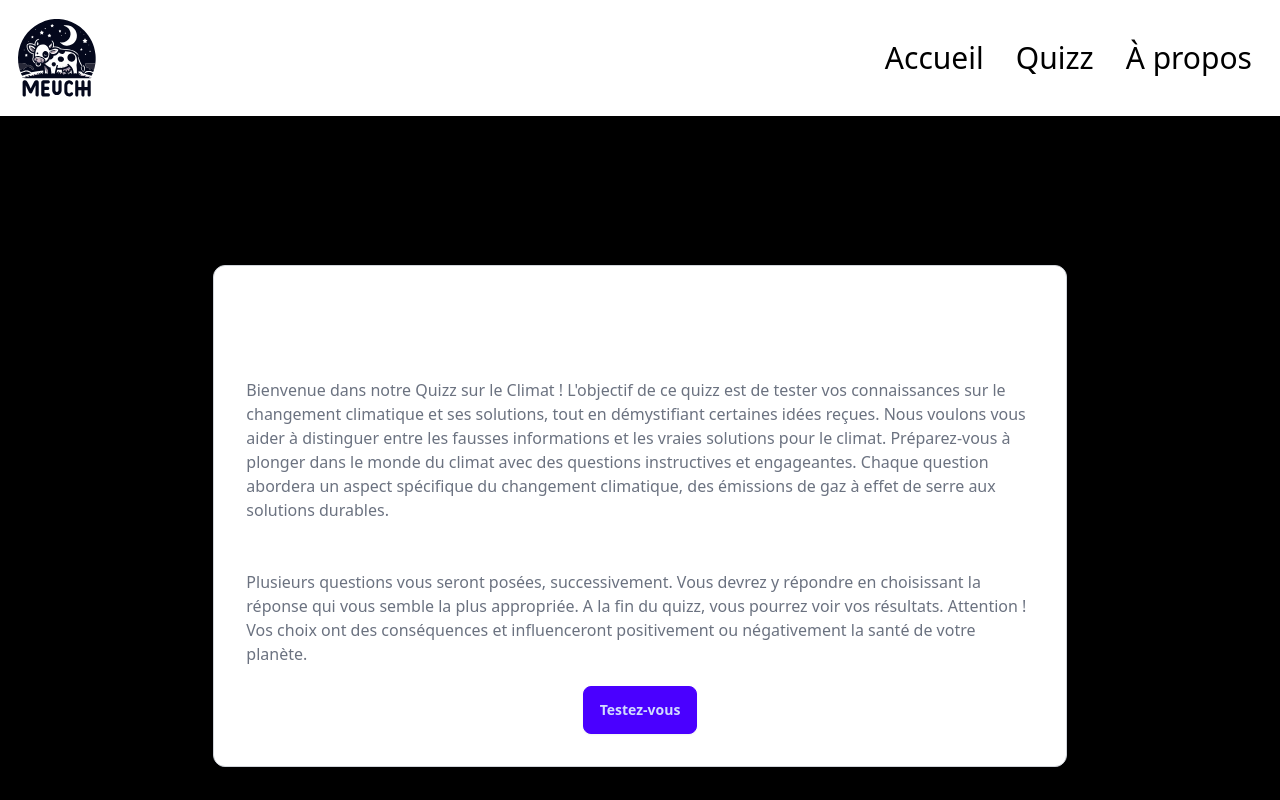
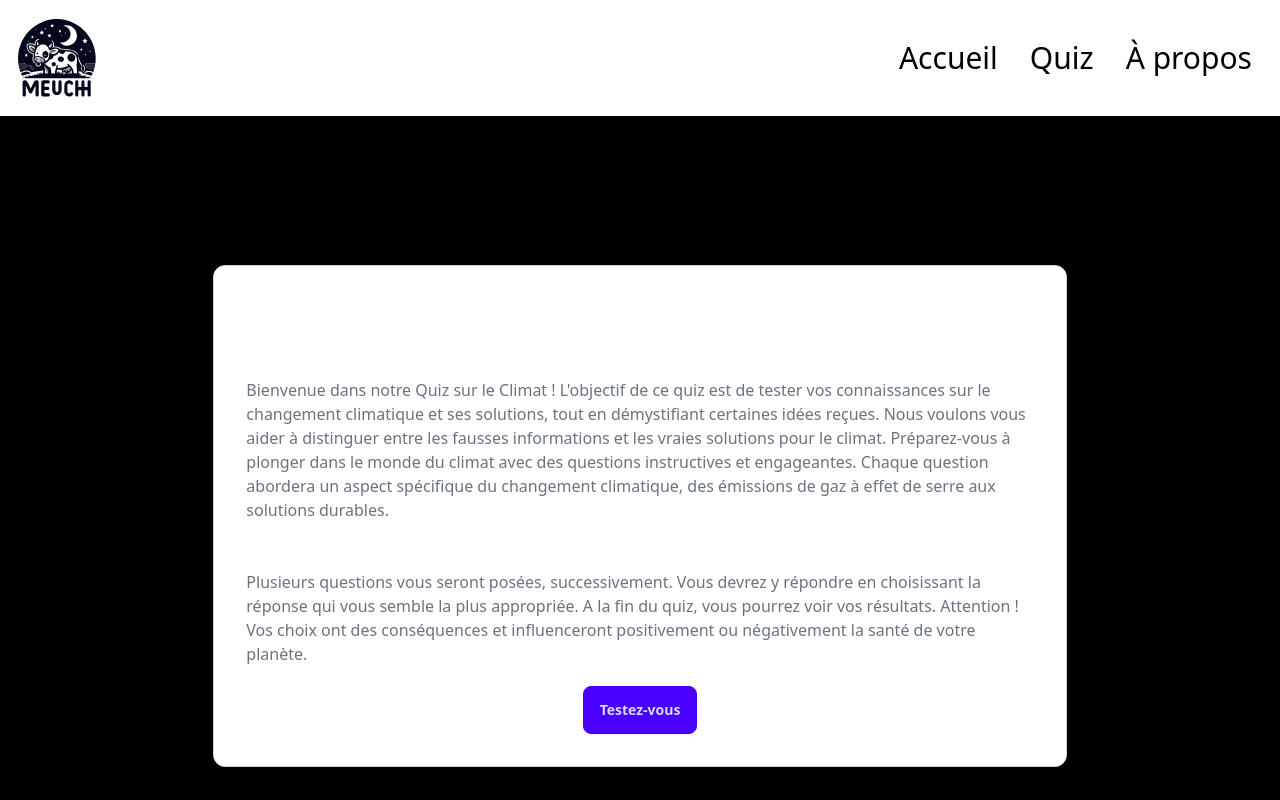
Before and after one commit to MeuchCNAM/ndi-2023, a Next.js app: page / in a window 1280 px wide. Shown: the top 800 px of the page. Built offline with nearby package versions, Linux system fonts and the light colour scheme.

Commit message:
fix: #24 Move Quizz to Quiz

```diff
--- a/app/components/header.tsx
+++ b/app/components/header.tsx
@@ -14,7 +14,7 @@ export default function Header() {
             <Link href="/">Accueil</Link>
           </li>
           <li>
-            <Link href="/quizz">Quizz</Link>
+            <Link href="/quiz">Quiz</Link>
           </li>
           <li>
             <Link href="/about">À propos</Link>
--- a/app/page.tsx
+++ b/app/page.tsx
@@ -6,11 +6,11 @@ export default function Home() {
     <main className="min-h-screen flex items-center justify-center">
       <section className="bg-white p-8 border border-gray-300 shadow-md rounded-xl w-2/3">
         <div className="">
-          <h1 className="text-2xl font-bold text-center">Le Meuch Quizz</h1>
+          <h1 className="text-2xl font-bold text-center">Le Meuch Quiz</h1>
         </div>
         <h2 className="text-xl font-bold mt-5">Explication</h2>
         <p className="text-gray-500">
-          Bienvenue dans notre Quizz sur le Climat ! L&apos;objectif de ce quizz
+          Bienvenue dans notre Quiz sur le Climat ! L&apos;objectif de ce quiz
           est de tester vos connaissances sur le changement climatique et ses
           solutions, tout en démystifiant certaines idées reçues. Nous voulons
           vous aider à distinguer entre les fausses informations et les vraies
@@ -23,13 +23,13 @@ export default function Home() {
         <p className="text-gray-500">
           Plusieurs questions vous seront posées, successivement. Vous devrez y
           répondre en choisissant la réponse qui vous semble la plus appropriée.
-          A la fin du quizz, vous pourrez voir vos résultats. Attention ! Vos
+          A la fin du quiz, vous pourrez voir vos résultats. Attention ! Vos
           choix ont des conséquences et influenceront positivement ou
           négativement la santé de votre planète.
         </p>
         <div className="text-center mt-5">
           <button className="btn btn-primary">
-            <Link href="quizz">Testez-vous</Link>
+            <Link href="quiz">Testez-vous</Link>
           </button>
         </div>
       </section>
--- a/app/quizz/page.tsx
+++ b/app/quiz/page.tsx
@@ -1,9 +1,9 @@
 import React from "react";
 
-export default function Quizz() {
+export default function Quiz() {
   return (
     <main>
-      <h1>Quizz</h1>
+      <h1>Quiz</h1>
     </main>
   );
 }
```
